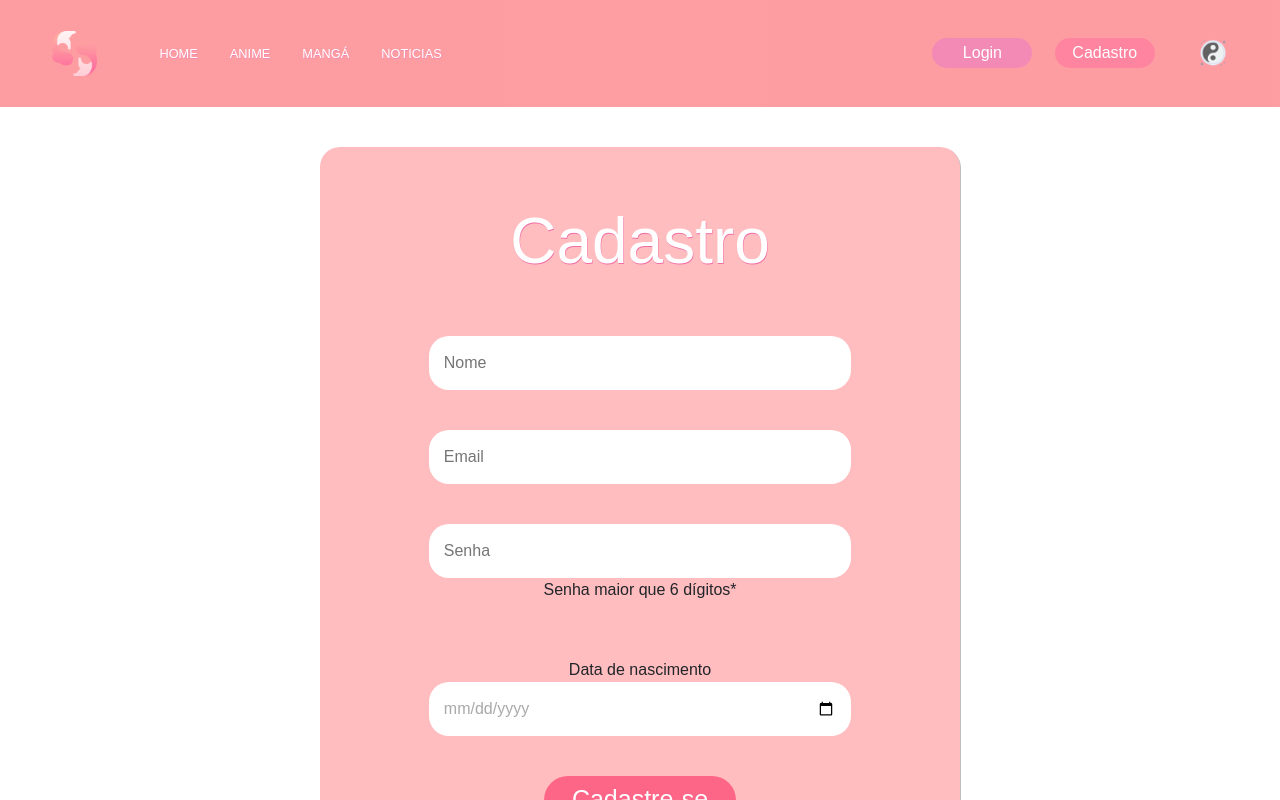
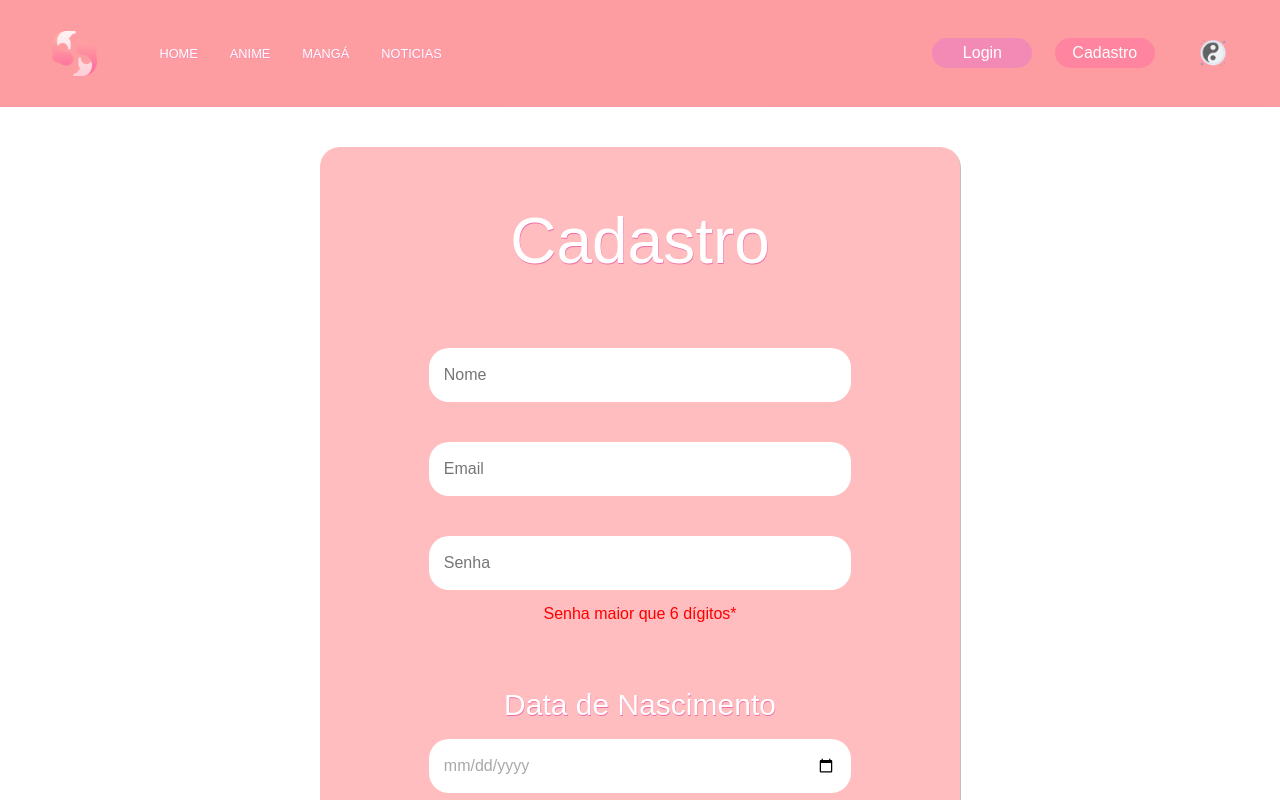
Before and after one commit to italoant/react-projeto-final, a React (Create React App) app: page /cadastro in a window 1280 px wide. Shown: the top 800 px of the page. Built offline with nearby package versions, Linux system fonts and the light colour scheme.

Commit message:
resposivdiade de todos os formularios ok

```diff
--- a/src/components/Footer/pagFooter/Contato/Contato.jsx
+++ b/src/components/Footer/pagFooter/Contato/Contato.jsx
@@ -10,7 +10,7 @@ export default function Contato() {
             <H1Style> Entre em contato </H1Style>
                     <Formulario>
                         <div className="containerForm">
-                            <h4> Por meio desse formulário preencha os campos para entrar em contato com nossa equipe de desenvolvimento Front-End do site NOME. </h4>
+                            <h4> Preencha os campos deste formulário para entrar em contato com nossa equipe de desenvolvimento Front-End do site PanimeE. </h4>
                             <form className="formulario">
                                 <div className="campos-form">
                                     <input type="text" id="nome" placeholder="Nome" />
--- a/src/pages/Cadastro/Cadastro.js
+++ b/src/pages/Cadastro/Cadastro.js
@@ -33,7 +33,7 @@ export default function Cadastro(){
             document.getElementById("email").style.boxShadow = "1px 1px 5px green"
             e.preventDefault();
         }else{
-            setMensagem("Preencha corretamente")
+            setMensagem("Preencha todos os campos abaixo.")
             document.getElementById("nome").style.boxShadow = "1px 1px 5px red"
             document.getElementById("email").style.boxShadow = "1px 1px 5px red"
             document.getElementById("senha").style.boxShadow = "1px 1px 5px red"
@@ -48,7 +48,7 @@ export default function Cadastro(){
                     <div className="container">
                         <h1>Cadastro</h1>
                         <div className="campos-form">
-                            <p id="mensagem">{mensagem}</p>
+                            <p className="mensagem">{mensagem}</p>
                             <input type="text" placeholder="Nome" id="nome"  />
                         </div>
                         <div className="campos-form">
@@ -56,10 +56,10 @@ export default function Cadastro(){
                         </div>
                         <div className="campos-form">
                             <input type="password"  placeholder="Senha" id="senha" />
-                            <p>Senha maior que 6 dígitos*</p>
+                            <p className="mensagem">Senha maior que 6 dígitos*</p>
                         </div>
                         <div className="campos-form">
-                            <label htmlFor="data"> Data de nascimento</label>
+                            <label htmlFor="data"> Data de Nascimento</label>
                             <input type="date" id="date" className="date" max="2021-12-31"/>
                         </div>
                         <Botao color="#FE6688" onClick={valicacaoCadastro}> Cadastre-se </Botao>
--- a/src/pages/Login/Login.js
+++ b/src/pages/Login/Login.js
@@ -52,7 +52,7 @@ export default function Login(){
             <Formulario>
                 <h1>Login</h1>
                 <section className="campos-form">
-                    <p id="mensagem">{mensagem}</p>
+                    <p className="mensagem">{mensagem}</p>
                     <input onChange={(e) => {setUsuario(e.target.value)}} id="email" type='text' placeholder="Usuário"/>
                 </section>
                 <section className="campos-form">
--- a/src/pages/Login/Style.js
+++ b/src/pages/Login/Style.js
@@ -26,9 +26,20 @@ export const Formulario = styled.form`
         margin: 0;
     }
 
-    #mensagem{
+    h4{
+        text-shadow: 2px 2px 5px var(--salmao)
+    }
+
+    label{
+        font-size: 30px;
+        margin-bottom: 1.5vh;
+        color: #FFFFFF;
+        text-shadow: .5px .5px rgba(241, 110, 165, 50);
+    }
+
+    .mensagem{
+        margin-top: 1.5vh;
         color: #FF0000;
-        font-size: 20px;
     }
 
     .campos-form{
@@ -88,7 +99,7 @@ export const Formulario = styled.form`
         color: #FE6688;
     }
 
-    //Responsividade
+    //Responsividade de todos os formulários
 
     @media (max-width: 1326px){
         width: 50%;
@@ -125,6 +136,11 @@ export const Formulario = styled.form`
     @media (max-width: 740px){
         padding-left: 0;
         padding-right: 0;
+
+        h4{
+            font-size: 30px;
+            padding: 2.5vw;
+        }
     }
 
     @media (max-width: 700px){
@@ -133,6 +149,14 @@ export const Formulario = styled.form`
         .campos-form input{
             width: 50vw;
         }
+
+        .campos-form select{
+            width: 49vw;
+        }
+
+        .campos-form textarea{
+            width: 49vw;
+        }
     }
 
     @media (max-width: 550px){
@@ -140,6 +164,14 @@ export const Formulario = styled.form`
 
         .campos-form input{
             min-width: 65vw;
+        }
+
+        .campos-form select{
+            width: 64vw;
+        }
+
+        .campos-form textarea{
+            width: 64vw;
         }
     }
 
@@ -166,7 +198,7 @@ export const Botao = styled.button`
             background-color: #EED9D6;
         }
 
-        // Responsividade
+        // Responsividade de todos os botões dos formulários
 
         @media (max-width: 1326px){
             width: 15vw;
@@ -182,15 +214,27 @@ export const Botao = styled.button`
         }
 
         @media (max-width: 840px){
-            width: 38.5vw;
+            width: 39.5vw;
             height: 7.5vh;
+            margin-left: 1.3vw;
+        }
+
+        @media (max-width: 740px){
+            width: 40vw;
+            margin-left: 1.8vw;
         }
 
         @media (max-width: 700px){
-            width: 49vw;
+            width: 50vw;
+            margin-left: 2vw;
         }
 
         @media (max-width: 550px){
-            width: 65vw;
+            width: 66vw;
+            margin-left: 3vw;
+        }
+
+        @media (max-width: 450px){
+            margin-left: 4vw;
         }
 `
--- a/src/pages/Manga/Style.js
+++ /dev/null
@@ -1 +0,0 @@
-import styled from "styled-components";
```
Also changed, not shown: src/pages/Manga/Manga.js (+7 -5 lines).
